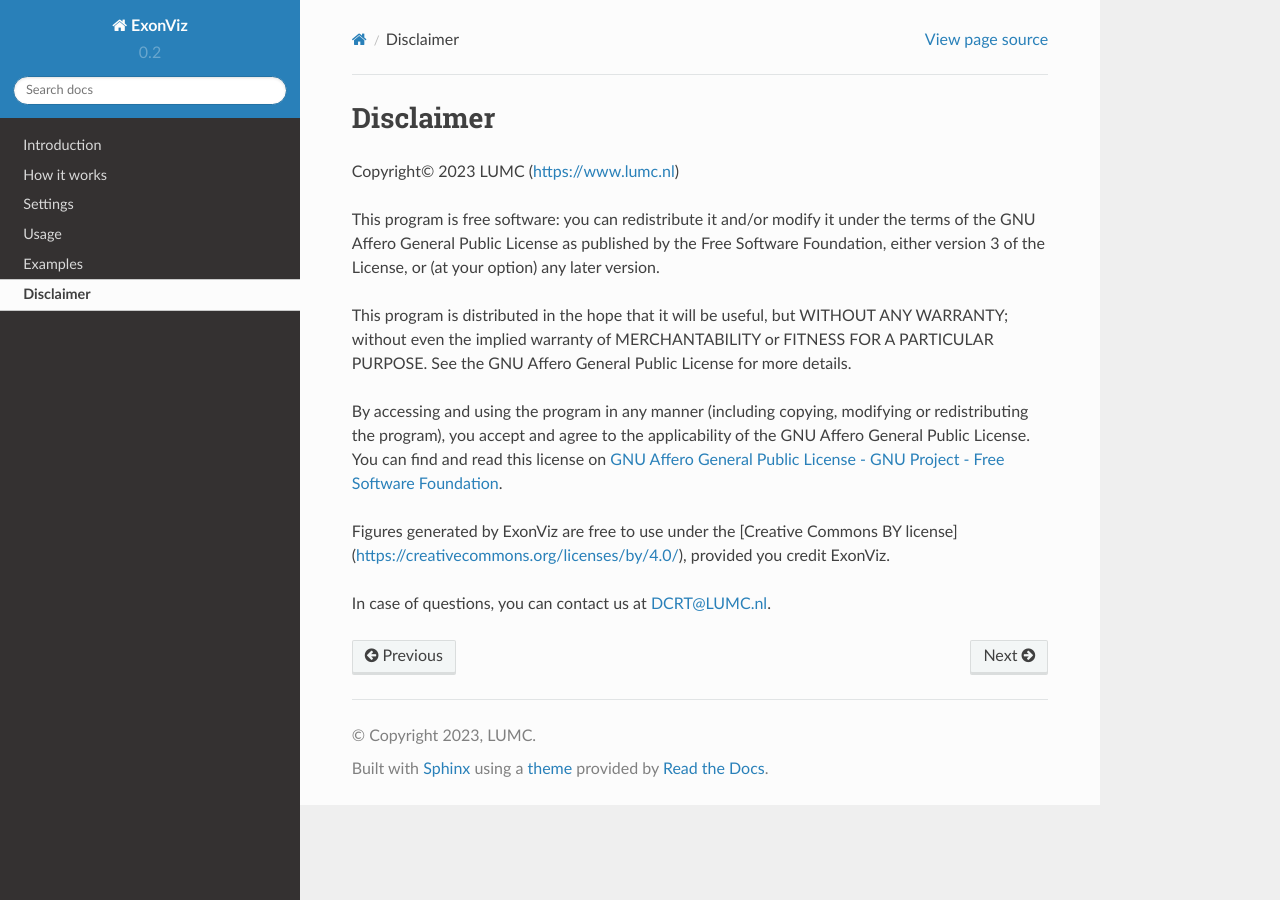
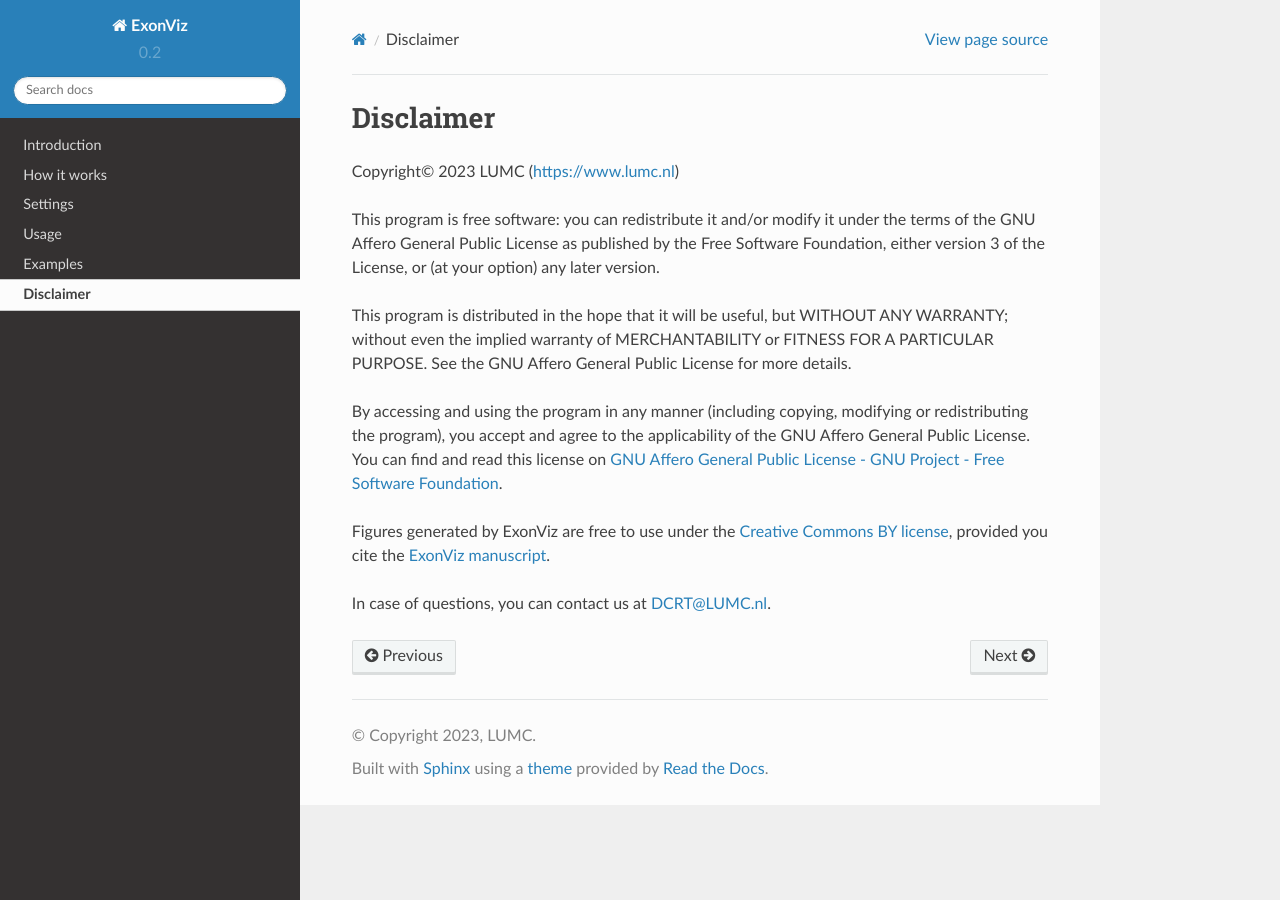
Before and after one commit to DCRT-LUMC/exonviz, a Sphinx documentation site: the page built from docs/source/disclaimer.rst, in a window 1280 px wide. Built offline with Sphinx 7.4.7 and the Read the Docs theme 2.0.0, drawn with Linux system fonts in a browser that asks for light colours.

```diff
--- a/docs/source/disclaimer.rst
+++ b/docs/source/disclaimer.rst
@@ -8,6 +8,6 @@ This program is distributed in the hope that it will be useful, but WITHOUT ANY
 
 By accessing and using the program in any manner (including copying, modifying  or redistributing the program), you accept and agree to the applicability of the GNU Affero General Public License. You can find and read this license on `GNU Affero General Public License - GNU Project - Free Software Foundation <https://www.gnu.org/licenses/agpl-3.0.en.html>`_.
 
-Figures generated by ExonViz are free to use under the [Creative Commons BY license](https://creativecommons.org/licenses/by/4.0/), provided you credit ExonViz.
+Figures generated by ExonViz are free to use under the `Creative Commons BY license <https://creativecommons.org/licenses/by/4.0/>`_, provided you cite the `ExonViz manuscript <https://www.medrxiv.org/content/10.1101/2024.09.18.24313945v1>`_.
 
 In case of questions, you can contact us at `DCRT@LUMC.nl <DCRT@LUMC.nl>`_.
```
Also changed, not shown: README.md (+9 -1 lines), 1 other file.
